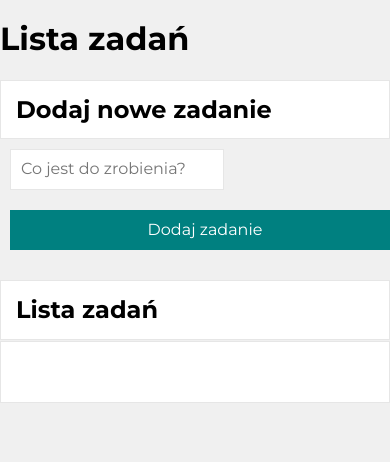
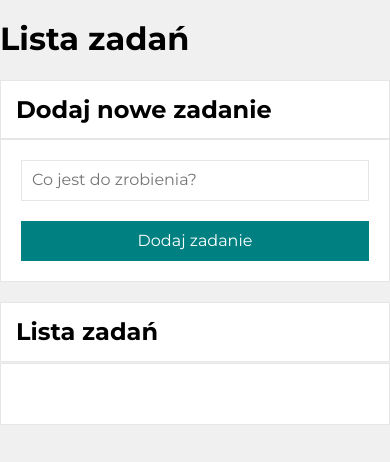
Before and after one commit to Tamarthy/lista-zada-, a plain HTML site: page index.html in a window 390 px wide. Drawn offline with nearby package versions, Linux system fonts and the light colour scheme.

Commit message:
css for form

```diff
--- a/css/form.css
+++ b/css/form.css
@@ -1,4 +1,10 @@
-.form {}
+.form {
+    background-color: white;
+    display: flex;
+    justify-content: center;
+    border: 1px hsl(0, 0%, 90%) solid;
+    padding: 10px;
+}
 
 .form__legend {
     background-color: white;
@@ -7,16 +13,8 @@
     border: 1px hsl(0, 0%, 90%) solid;
 }
 
-.form__input {
-    background-color: white;
-    display: flex;
-    justify-content: center;
-    border: 1px hsl(0, 0%, 90%) solid;
-    padding: 10px;
-}
-
 @media (max-width: 767px) {
-    .form__input {
+    .form {
         flex-wrap: wrap;
     }
 }
```
